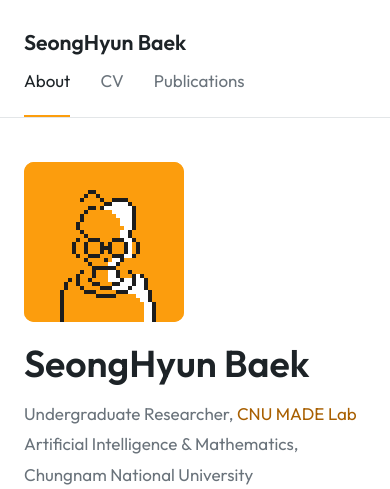
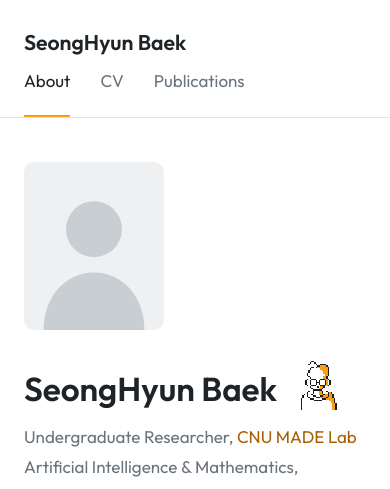
Before and after one commit to baeksuenang/baeksuenang.github.io, a plain HTML site: page index.html in a window 390 px wide. Shown: the top 489 px of the page. Drawn offline with Linux system fonts and the light colour scheme.

Commit message:
Restore profile photo; move pixel avatar next to the name
The avatar is now small and transparent beside the name, with
orange highlights instead of white.

Co-Authored-By: Claude Opus 5.5 <noreply@anthropic.com>

```diff
--- a/index.html
+++ b/index.html
@@ -26,13 +26,17 @@
 
 <main class="wrap">
   <section class="intro">
-    <!-- 도트 캐릭터: 모양/대사는 pixel-me.js 에서 수정 -->
-    <button class="pixel-me" type="button" aria-label="Say hi">
-      <canvas role="img" aria-label="Pixel-art avatar of SeongHyun Baek"></canvas>
-      <span class="bubble" aria-live="polite"></span>
-    </button>
+    <!-- 사진: images/profile.jpg 를 넣으면 자동으로 바뀝니다 -->
+    <img src="images/profile.jpg" alt="SeongHyun Baek" onerror="this.onerror=null;this.src='images/placeholder.svg'">
     <div>
-      <h1>SeongHyun Baek</h1>
+      <div class="name-row">
+        <h1>SeongHyun Baek</h1>
+        <!-- 도트 캐릭터: 모양/대사는 pixel-me.js 에서 수정 -->
+        <button class="pixel-me" type="button" aria-label="Say hi">
+          <canvas role="img" aria-label="Pixel-art avatar of SeongHyun Baek"></canvas>
+          <span class="bubble" aria-live="polite"></span>
+        </button>
+      </div>
       <p class="role">Undergraduate Researcher, <a href="https://madelab-cnu.com/">CNU MADE Lab</a><br>Artificial Intelligence &amp; Mathematics, Chungnam National University</p>
       <div class="contact">
         <a href="mailto:baegs409@gmail.com"><i class="fa-regular fa-envelope"></i>Email</a>
--- a/pixel-me.js
+++ b/pixel-me.js
@@ -3,7 +3,8 @@
    각 줄: { y: "x목록" }  (예: "3-5,9" = 3,4,5,9번 칸)
    팔: 어깨→팔꿈치→손목 관절 위치로 모양을 계산해서 도트로 변환 (외곽선 자동) */
 (function () {
-  const COLORS = { K: "#1d1d1d", W: "#ffffff", O: "#fc9d0d" };
+  // K: 선, W: 빛(주황), O: 팔 안쪽 채우기(배경과 같은 흰색). 배경은 투명
+  const COLORS = { K: "#1d1d1d", W: "#fc9d0d", O: "#ffffff" };
   const SIZE = 40, DX = 4, DY = 5;
 
   // ---- 몸 ----
@@ -117,8 +118,7 @@
   canvas.width = canvas.height = SIZE;
 
   function draw(arm, glint) {
-    ctx.fillStyle = COLORS.O;
-    ctx.fillRect(0, 0, SIZE, SIZE);
+    ctx.clearRect(0, 0, SIZE, SIZE);
     paint(ctx, BODY);
     if (glint) paint(ctx, GLINT);
     if (arm != null) {
--- a/style.css
+++ b/style.css
@@ -46,35 +46,38 @@ ul { margin: 0 0 22px; padding-left: 20px; }
 
 /* ===== About: 사진 + 이름 ===== */
 .intro { display: grid; grid-template-columns: 200px 1fr; gap: 48px; align-items: center; }
+.intro img { width: 200px; height: 240px; object-fit: cover; border-radius: 10px; display: block; }
 
-/* 도트 캐릭터 */
+/* 이름 + 도트 캐릭터 */
+.name-row { display: flex; align-items: flex-end; gap: 10px; margin: 0 0 12px; }
+.name-row h1 { margin: 0; }
 .pixel-me {
-  position: relative; width: 200px; height: 200px; padding: 0; border: 0;
-  background: var(--accent); border-radius: 10px; cursor: pointer;
+  position: relative; flex: none; width: 80px; height: 80px; padding: 0; border: 0;
+  background: none; cursor: pointer;
 }
 .pixel-me canvas {
-  width: 100%; height: 100%; display: block; border-radius: 10px;
+  width: 100%; height: 100%; display: block;
   image-rendering: pixelated; image-rendering: crisp-edges;
 }
 .pixel-me:focus-visible { outline: 2px solid var(--text); outline-offset: 3px; }
-.pixel-me:hover canvas { transform: translateY(-3px); }
+.pixel-me:hover canvas { transform: translateY(-2px); }
 .pixel-me.hop canvas { animation: hop .6s steps(4) 2; }
 @keyframes hop {
   0%, 100% { transform: translateY(0); }
-  50% { transform: translateY(-10px); }
+  50% { transform: translateY(-6px); }
 }
 .bubble {
-  position: absolute; left: 140px; top: -26px; z-index: 2;
+  position: absolute; right: 26px; bottom: calc(100% - 4px); z-index: 2;
   background: #fff; color: var(--text); border: 2px solid var(--text); border-radius: 0;
   font: 500 .82rem/1.3 var(--font); white-space: nowrap; padding: 4px 9px;
   box-shadow: 3px 3px 0 var(--text);
   opacity: 0; transform: translateY(4px); transition: opacity .15s, transform .15s; pointer-events: none;
 }
 .bubble::after {
-  content: ""; position: absolute; left: 10px; bottom: -8px;
+  content: ""; position: absolute; right: 10px; bottom: -8px;
   width: 8px; height: 8px; background: #fff;
   border-right: 2px solid var(--text); border-bottom: 2px solid var(--text);
-  transform: skewX(-30deg);
+  transform: skewX(30deg);
 }
 .bubble.show { opacity: 1; transform: none; }
 @media (prefers-reduced-motion: reduce) {
@@ -141,9 +144,10 @@ footer .wrap { padding-top: 26px; padding-bottom: 56px; font-size: .85rem; color
   html { font-size: 17px; }
   main.wrap { padding-top: 44px; }
   .intro { grid-template-columns: 1fr; gap: 20px; }
-  .pixel-me { width: 160px; height: 160px; }
-  .bubble { left: 112px; }
-  h1 { font-size: 2.2rem; }
+  .intro img { width: 140px; height: 168px; }
+  .pixel-me { width: 60px; height: 60px; }
+  .bubble { right: 18px; }
+  h1 { font-size: 1.95rem; }
   h2 { margin-top: 60px; }
   .pub-year { grid-template-columns: 1fr; gap: 4px; }
   .entry { flex-direction: column-reverse; gap: 0; }
```
Also changed, not shown: images/placeholder.svg (added), 1 other file.
